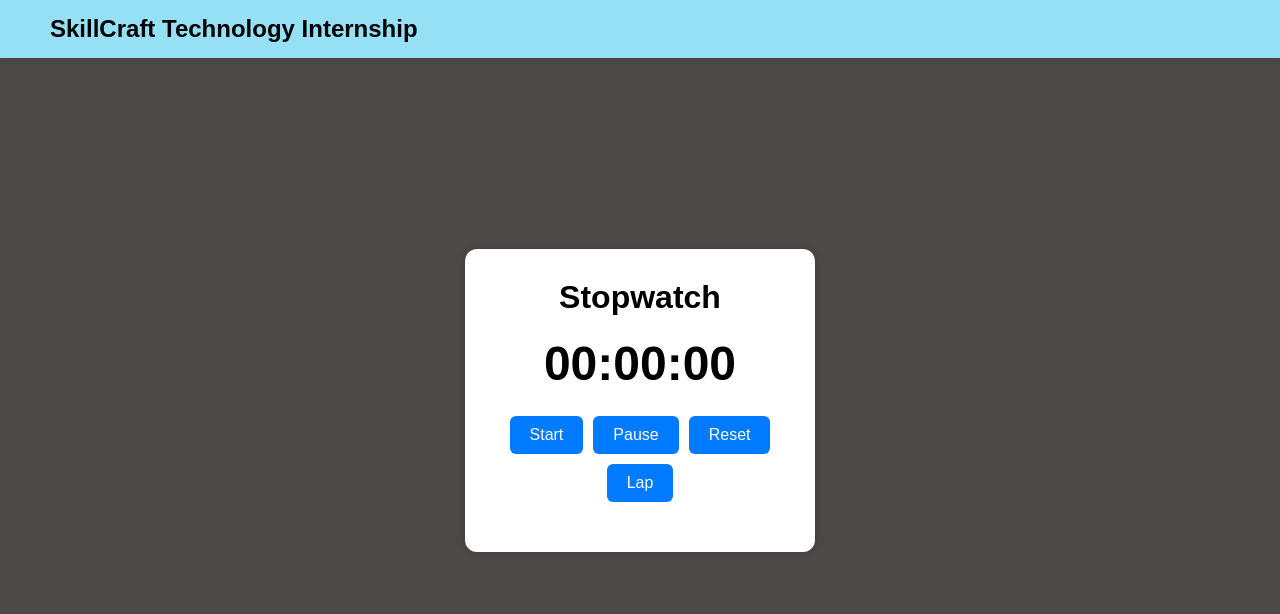
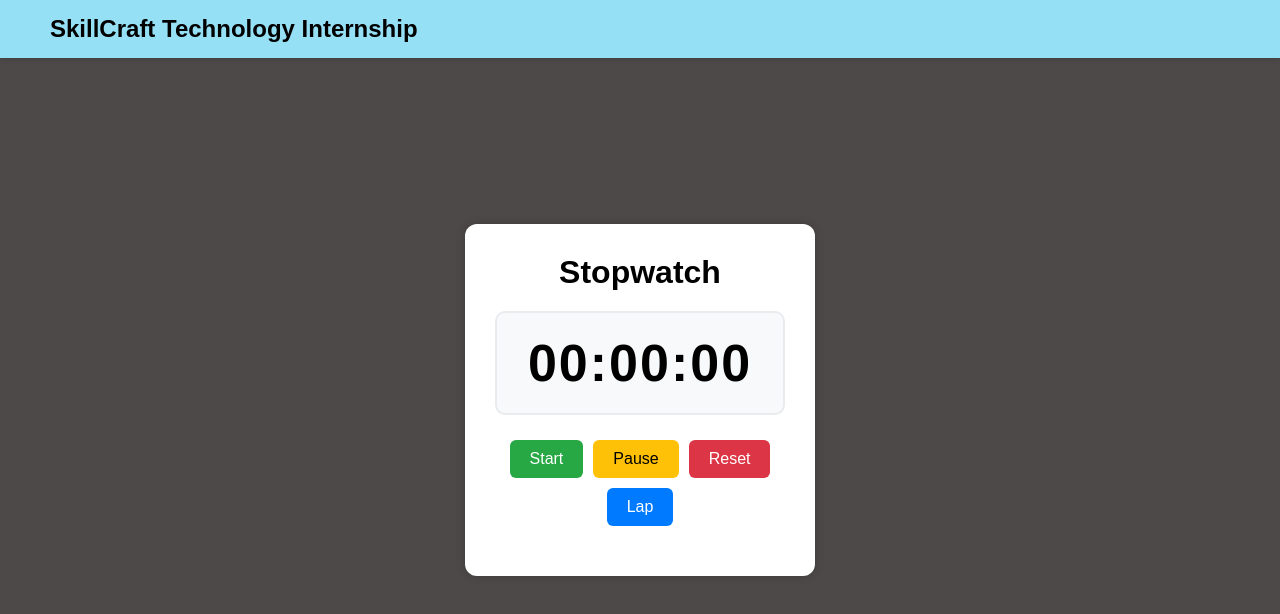
Before and after one commit to prabhakarshukla/SCT_WD_2, a plain HTML site: page index.html in a window 1280 px wide. Drawn offline with Linux system fonts and the light colour scheme.

Commit message:
updated the ui of stopwwatch

```diff
--- a/index.html
+++ b/index.html
@@ -27,21 +27,10 @@
 
         <div class="buttons">
 
-            <button id="start">
-                Start
-            </button>
-
-            <button id="pause">
-                Pause
-            </button>
-
-            <button id="reset">
-                Reset
-            </button>
-
-            <button id="lap">
-                Lap
-            </button>
+            <button id="start" class="start-btn">Start</button>
+            <button id="pause" class="pause-btn">Pause</button>
+            <button id="reset" class="reset-btn">Reset</button>
+            <button id="lap" class="lap-btn">Lap</button>
 
         </div>
 
--- a/style.css
+++ b/style.css
@@ -48,41 +48,67 @@ h1 {
 }
 
 .display {
-    font-size: 48px;
-
+    font-size: 52px;
     font-weight: bold;
-
+    background-color: #f8f9fa;
+    border-radius: 10px;
+    padding: 20px;
     margin-bottom: 25px;
+    border: 2px solid #e9ecef;
+    letter-spacing: 2px;
 }
 
 .buttons {
     display: flex;
+    flex-wrap: wrap;
+    justify-content: center;
+    gap: 10px;
+    margin-bottom: 20px;
 
-    flex-wrap: wrap;
-
-    justify-content: center;
-
-    gap: 10px;
-
-    margin-bottom: 20px;
 }
 
 button {
     padding: 10px 20px;
+    border: none;
+    border-radius: 6px;
+    background-color: #007bff;
+    color: white;
+    cursor: pointer;
+    font-size: 16px;
+   transition: 0.3s;
+}
 
-    border: none;
+   .start-btn {
+    background-color: #28a745;
+}
 
-    border-radius: 6px;
+.start-btn:hover {
+    background-color: #218838;
+}
 
+.pause-btn {
+    background-color: #ffc107;
+    color: black;
+}
+
+.pause-btn:hover {
+    background-color: #e0a800;
+}
+
+.reset-btn {
+    background-color: #dc3545;
+}
+
+.reset-btn:hover {
+    background-color: #c82333;
+}
+
+.lap-btn {
     background-color: #007bff;
+}
 
-    color: white;
-
-    cursor: pointer;
-
-    font-size: 16px;
-
-    transition: 0.3s;
+.lap-btn:hover {
+    background-color: #0056b3;
 }
 
 button:hover {
```
